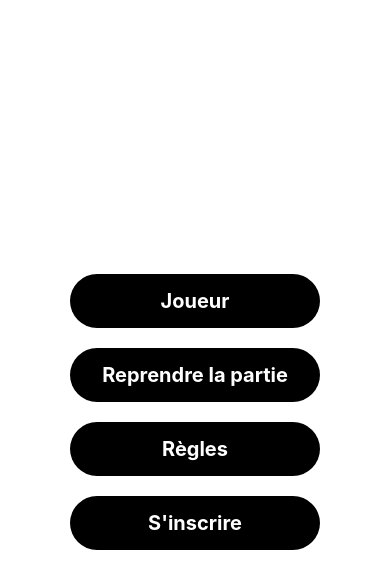
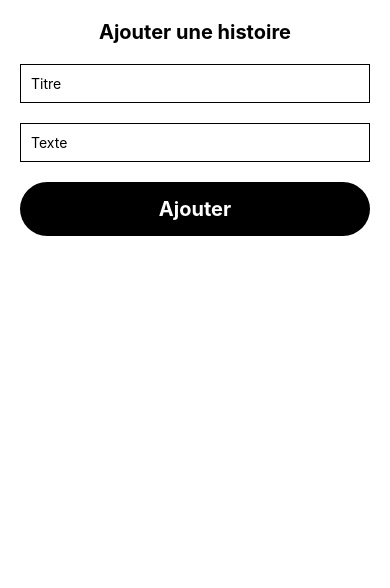
Before and after one commit to pascal-rithi-ke/Wasteland_Warrior, a React Native app in the folder front/: screen /Add_Histoire in a window 390 px wide. Shown: the top 588 px of the page. Built offline with nearby package versions, Linux system fonts and the light colour scheme.

Commit message:
ajout affichage de toutes les histoires + son détail

```diff
--- a/front/App.js
+++ b/front/App.js
@@ -8,6 +8,10 @@ import Synopsis from './Synopsis';
 import Choix_Hero from './Choix_Hero';
 import Caracteristiques from './Caracteristiques';
 import Create_User from './Create_User';
+
+import Add_Histoire from './screens/Histoire/Form_Histoire/Add_Histoire';
+import GetAllHistoire from './screens/Histoire/GetAllHistoire';
+import GetHistoire from './screens/Histoire/GetHistoire';
 
 import GameOver from './screens/inGame/GameOver';
 
@@ -29,6 +33,9 @@ export default function App() {
         <Stack.Screen name="Create_User" component={Create_User} options={{headerShown:false}} />
         <Stack.Screen name="ContinueGame" component={ContinueGame} options={{headerShown:false}} />
 
+        <Stack.Screen name="Add_Histoire" component={Add_Histoire} options={{headerShown:false}} />
+        <Stack.Screen name="GetAllHistoire" component={GetAllHistoire} options={{headerShown:false}} />
+        <Stack.Screen name="GetHistoire" component={GetHistoire} options={{headerShown:false}} />
 
         {/* -- Ecran non affichable via bouton -- */}
         <Stack.Screen name="GameOver" component={GameOver} options={{headerShown:false}} />
--- /dev/null
+++ b/front/screens/Histoire/Form_Histoire/Add_Histoire.js
@@ -0,0 +1,114 @@
+import React, { useState } from 'react';
+import { View, Text, StyleSheet, TextInput, TouchableOpacity, FlatList } from 'react-native';
+import { useNavigation } from '@react-navigation/native';
+
+import axios from 'axios';
+
+function Add_Histoire() {
+    const [titre, setTitre] = useState('');
+    const [texte, setTexte] = useState('');
+    const [erreur, setErreur] = useState('');
+
+    const navigation = useNavigation();
+
+    const handleInsertHistoire = async () => {
+        try {
+            if(titre == '' || texte == ''){
+                setErreur('Veuillez remplir tous les champs !');
+                return;
+            }
+            else if(titre.length < 3){
+                setErreur('Le titre doit contenir au moins 3 caractères !');
+                return;
+            }
+            else if(texte.length < 10){
+                setErreur('Le texte doit contenir au moins 10 caractères !');
+                return;
+            }
+            else{
+            const response = await axios.post('https://5467-130-180-217-66.ngrok-free.app/addHistoire', {
+                titre,
+                texte
+            });
+            setTitre('');
+            setTexte('');
+            setErreur('');
+            navigation.navigate('GetAllHistoire');
+            }
+        } catch (error) {
+            setErreur(error.message);
+        }
+    };
+
+    return (
+        <View style={styles.container}>
+            <Text style={styles.titre}>Ajouter une histoire</Text>
+            <TextInput
+                style={styles.input}
+                placeholder="Titre"
+                value={titre}
+                onChangeText={setTitre}
+            />
+            <TextInput
+                style={styles.input}
+                placeholder="Texte"
+                value={texte}
+                onChangeText={setTexte}
+            />
+            <TouchableOpacity
+                style={styles.button}
+                onPress={handleInsertHistoire}
+            >
+                <Text style={styles.buttonText}>Ajouter</Text>
+            </TouchableOpacity>
+            <Text style={styles.erreur}>{erreur}</Text>
+        </View>
+    );
+}
+const styles = StyleSheet.create({
+    container: {
+        flex: 1,
+        backgroundColor: '#fff',
+        padding: 20
+    },
+    titre: {
+        fontSize: 20,
+        fontWeight: 'bold',
+        textAlign: 'center',
+        marginBottom: 20
+    },
+    input: {
+        borderColor: '#000',
+        borderWidth: 1,
+        marginBottom: 20,
+        padding: 10
+    },
+    button: {
+        backgroundColor: '#000',
+        borderRadius: 30,
+        marginBottom: 20,
+        padding: 15
+    },
+    buttonText: {
+        color: '#fff',
+        fontSize: 20,
+        fontWeight: 'bold',
+        textAlign: 'center'
+    },
+    erreur: {
+        color: 'red',
+        textAlign: 'center',
+        marginBottom: 20
+    },
+    item: {
+        borderColor: '#000',
+        borderWidth: 1,
+        marginBottom: 20,
+        padding: 10
+    },
+    texte: {
+        fontSize: 16,
+        textAlign: 'center'
+    }
+});
+export default Add_Histoire;
--- /dev/null
+++ b/front/screens/Histoire/GetAllHistoire.js
@@ -0,0 +1,78 @@
+import {View, Text, StyleSheet, TouchableOpacity, TextInput, ScrollView} from "react-native";
+import axios from "axios";
+
+import {useState, useEffect} from "react";
+
+import { useNavigation } from '@react-navigation/native';
+
+function GetAllHistoire(){
+    const navigation = useNavigation();
+
+    const [data, setData] = useState([]);
+    const [erreur, setErreur] = useState('');
+
+    useEffect(() => {
+        axios.get('https://5467-130-180-217-66.ngrok-free.app/getAllHistoire')
+            .then((response) => {
+                setData(response.data.results);
+            })
+            .catch((error) => {
+                setErreur(error.message);
+            });
+    }, []);
+
+    const redirectToHistoire = (id) => {
+        navigation.navigate('GetHistoire', {_id: id});
+    }
+
+    return(
+        <View style={styles.GetAllHistoire}>
+            <Text style={styles.titreScreen}>Liste des histoires</Text>
+            {erreur ? <Text style={{color: 'red'}}>{erreur}</Text> : null}
+            <View style={styles.histoire_container}>
+                <ScrollView>
+                    {data.map((item) => (
+                        <TouchableOpacity key={item._id} style={styles.item} onPress={() => redirectToHistoire(item._id)}>
+                            <Text style={styles.title}>{item.title}</Text>
+                            <Text style={styles.chapitre}>Chapitre : {item.chapitre}</Text>
+                        </TouchableOpacity>
+                    ))}
+                </ScrollView>
+            </View>
+        </View>
+    );
+}
+
+const styles = StyleSheet.create({
+    GetAllHistoire: {
+        flex: 1,
+        padding: 20,
+        marginTop: 20
+    },
+    titreScreen: {
+        fontSize: 20,
+        fontWeight: 'bold',
+        textAlign: 'center',
+        marginBottom: 20
+    },
+    histoire_container: {
+        flex: 1,
+        padding: 20
+    },
+    item: {
+        marginBottom: 20,
+        padding: 20,
+        backgroundColor: '#f8f8f8'
+    },
+    title: {
+        fontSize: 20,
+        fontWeight: 'bold',
+        marginBottom: 10
+    },
+    chapitre: {
+        fontSize: 15,
+        fontWeight: 'bold',
+        marginBottom: 10
+    }
+});
+export default GetAllHistoire;
--- /dev/null
+++ b/front/screens/Histoire/GetHistoire.js
@@ -0,0 +1,92 @@
+import React, { useState, useEffect } from 'react';
+import { View, Text, StyleSheet, FlatList } from 'react-native';
+import axios from 'axios';
+
+function GetHistoire({ route, navigation }) {
+    const { _id } = route.params;
+
+    const [data, setData] = useState([]);
+    const [erreur, setErreur] = useState('');
+
+
+    useEffect(() => {
+        axios.get(`https://5467-130-180-217-66.ngrok-free.app/getHistoireById/${_id}`, {
+        })
+            .then((response) => {
+                setData(response.data.results);
+            })
+            .catch((error) => {
+                setErreur(error.message);
+            });
+    }, []);
+
+    return (
+        <View style={styles.GetHistoire}>
+            <Text style={styles.titreScreen}>{data.title}</Text>
+            {erreur ? <Text style={{ color: 'red' }}>{erreur}</Text> : null}
+            <View>
+                <FlatList
+                    data={data.scenes}
+                    keyExtractor={(item) => item._id}
+                    renderItem={({ item }) => (
+                        <View>
+                            <Text style={styles.situation}>{item.text}</Text>
+                            <View style={styles.choixContainer}>
+                                {item.choices.map((item, index) => (
+                                    <View key={index} style={styles.choixBox}>
+                                        <Text style={styles.choix}>{item.text}</Text>
+                                    </View>
+                                ))}
+                            </View>
+                        </View>
+                    )}
+                />
+            </View>
+        </View>
+    );
+}
+
+const styles = StyleSheet.create({
+    GetHistoire: {
+        flex: 1,
+        padding: 20,
+        marginTop: 20
+    },
+    titreScreen: {
+        fontSize: 20,
+        fontWeight: 'bold',
+        textAlign: 'center',
+        marginBottom: 20
+    },
+    situation: {
+        fontSize: 20,
+        fontWeight: 'bold',
+        textAlign: 'center',
+        marginBottom: 20
+    },
+    choixContainer: {
+        flex: 1,
+        flexDirection: 'row',
+        flexWrap: 'wrap',
+        justifyContent: 'space-between',
+        alignItems: 'center',
+        textAlign: 'center',
+        marginTop: 20
+    },
+    choixBox: {
+        padding: 20,
+        marginTop: 20,
+        borderRadius: 10,
+        backgroundColor: 'black',
+        textAlign: 'center',
+        justifyContent: 'center',
+        alignItems: 'center',
+        width: "45%",
+        height: 150
+    },
+    choix: {
+        color: 'white',
+        fontSize: 15,
+    }
+});
+export default GetHistoire;
--- a/front/screens/HomeScreen.js
+++ b/front/screens/HomeScreen.js
@@ -12,6 +12,13 @@ function HomeScreen() {
       <Text style={styles.btnStart} onPress={() => navigation.navigate('ContinueGame')}>Reprendre la partie</Text>
       <Text style={styles.btnStart} onPress={() => navigation.navigate('Regles')}>Règles</Text>
       <Text style={styles.btnStart} onPress={() => navigation.navigate('Create_User')}>S'inscrire</Text>
+
+      <Text>-------- PASCAL --------</Text>
+      <Text style={styles.btnStart} onPress={() => navigation.navigate('Add_Histoire')}>Add_Histoire</Text>
+      <Text style={styles.btnStart} onPress={() => navigation.navigate('Update_Histoire')}>Update_Histoire</Text>
+      <Text style={styles.btnStart} onPress={() => navigation.navigate('Delete_Histoire')}>Delete_Histoire</Text>
+      <Text style={styles.btnStart} onPress={() => navigation.navigate('GetAllHistoire')}>GetAllHistoire</Text>
+      <Text>------------------------</Text>
     </View>
   );
 }
```
Also changed, not shown: front/screens/Histoire/Form_Histoire/Delete_Histoire.js (added), front/screens/Histoire/Form_Histoire/Update_Histoire.js (added).
